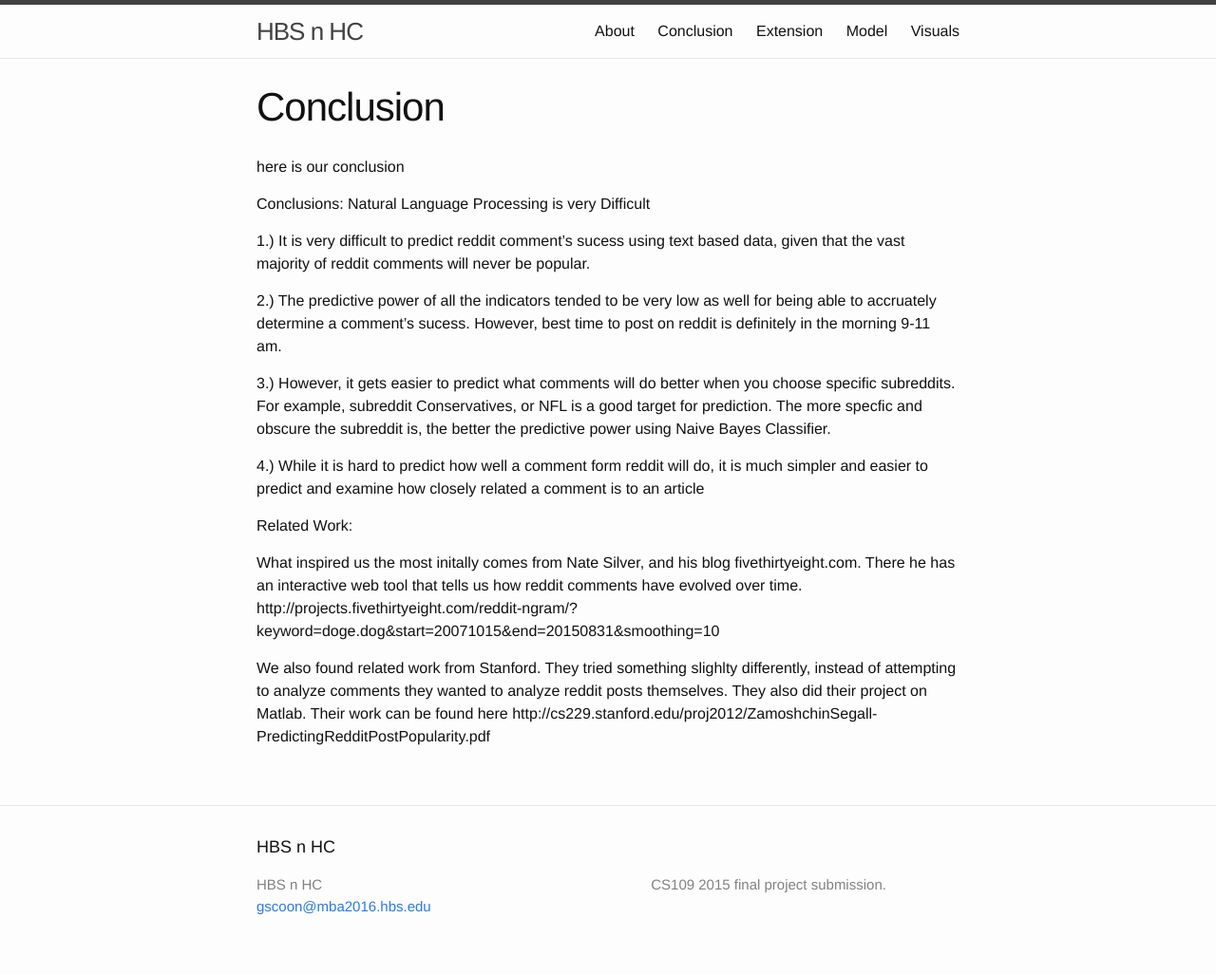
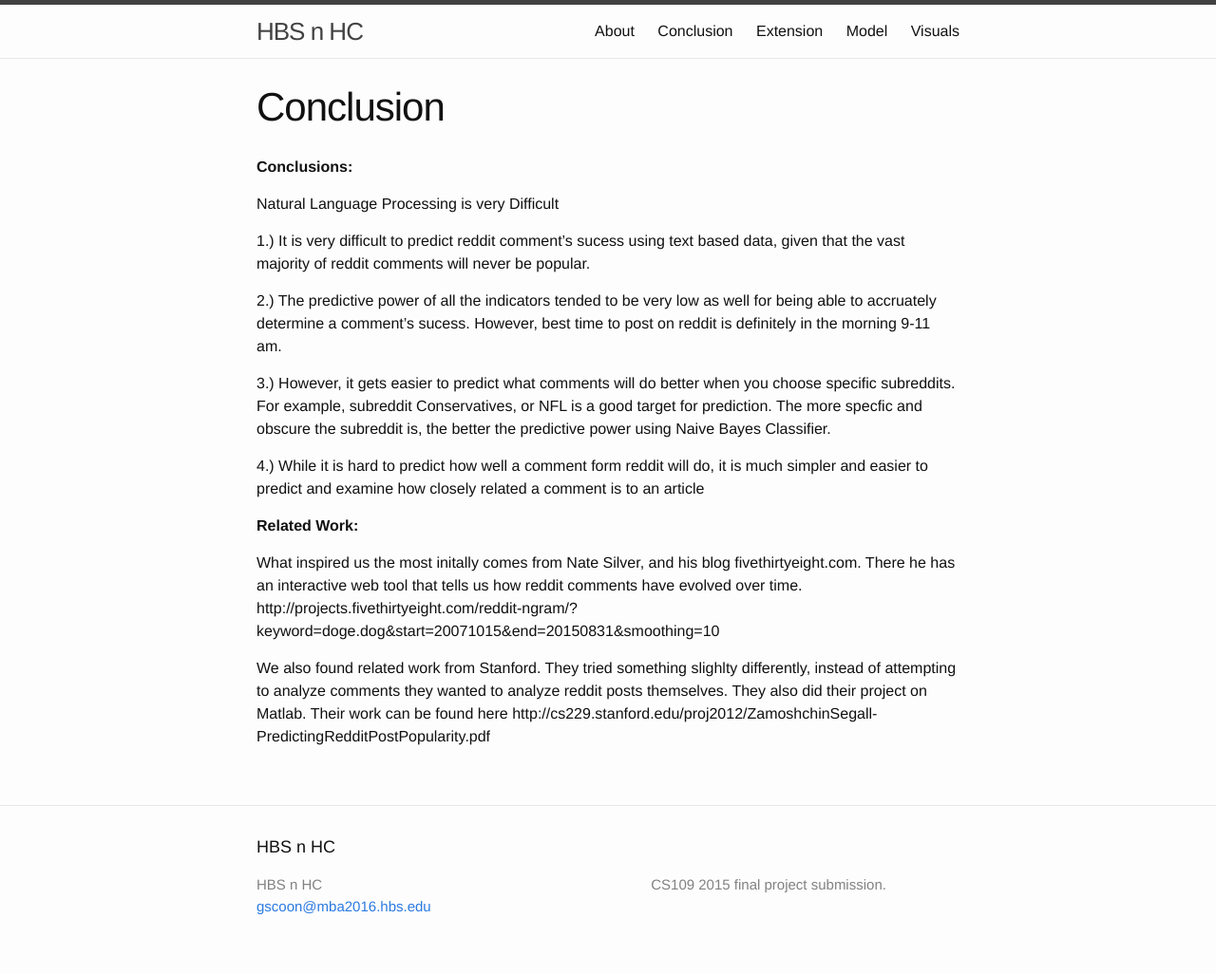
Before and after one commit to UKeeeM/CS109-Project-, a Jekyll site: the page built from conclusion.md, in a window 1280 px wide. Shown: the whole page at 95% size. Built offline with Jekyll 4.4.1, drawn with Linux system fonts in a browser that asks for light colours.

Commit message:
updateds

```diff
--- a/conclusion.md
+++ b/conclusion.md
@@ -5,9 +5,9 @@ nav-label: Conclusion
 permalink: /conclusion/
 ---
 
-here is our conclusion
+<b>Conclusions:</b>
 
-Conclusions: Natural Language Processing is very Difficult
+Natural Language Processing is very Difficult
 
 1.) It is very difficult to predict reddit comment's sucess using text based data, given that the vast majority of reddit comments will never be popular.
 
@@ -17,7 +17,7 @@ Conclusions: Natural Language Processing is very Difficult
 
 4.) While it is hard to predict how well a comment form reddit will do, it is much simpler and easier to predict and examine how closely related a comment is to an article
 
-Related Work:
+<b> Related Work: </b>
 
 What inspired us the most initally comes from Nate Silver, and his blog fivethirtyeight.com. There he has an interactive web tool that tells us how reddit comments have evolved over time. http://projects.fivethirtyeight.com/reddit-ngram/?keyword=doge.dog&start=20071015&end=20150831&smoothing=10
 
```
